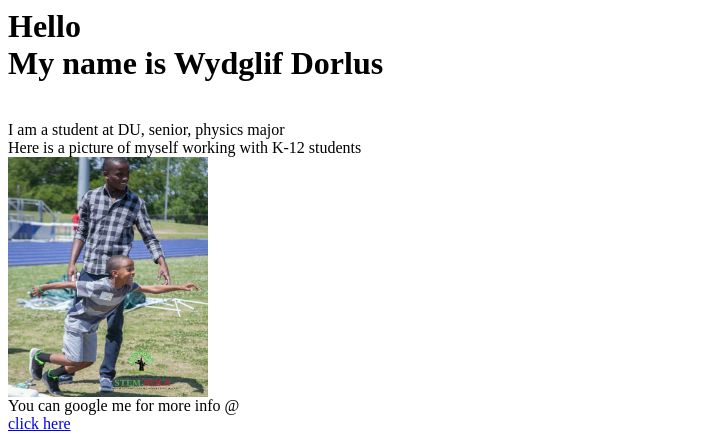
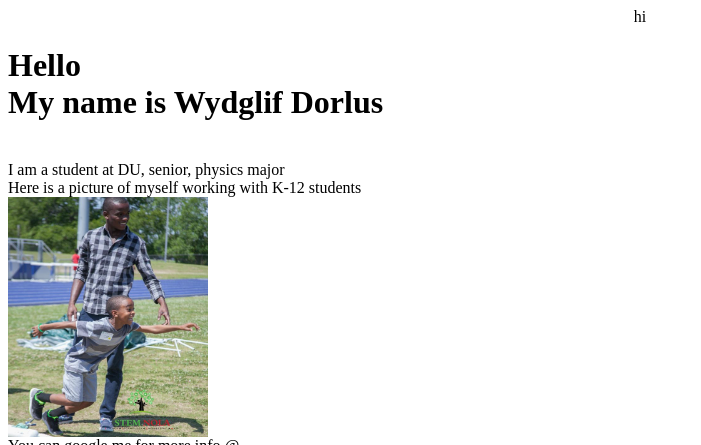
Before and after one commit to wydglif/wydglif.github.io, a plain HTML site: page index.html in a window 1280 px wide. Shown: the top 445 px of the page, without its empty margins (0-701 px from the left). Drawn offline with Linux system fonts and the light colour scheme.

Commit message:
Revert "Revert "DU class""
This reverts commit 20b5354e02f6ba88fbc02ec179fd0ea681fadf5d.

```diff
--- a/index.html
+++ b/index.html
@@ -1,7 +1,7 @@
 
 <title> This is my first HTML project, so pardon the mistakes</title>
 
-
+<center> hi </center>
   <h1>  Hello <br> My name is Wydglif Dorlus </h1>
 
 <body>
```
